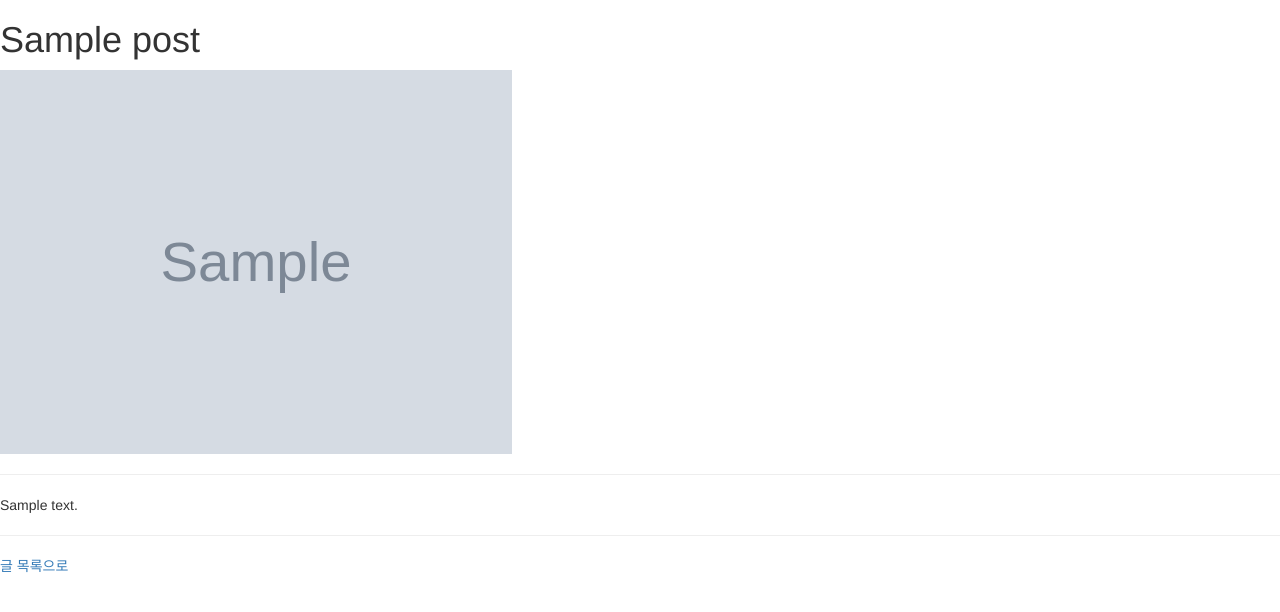
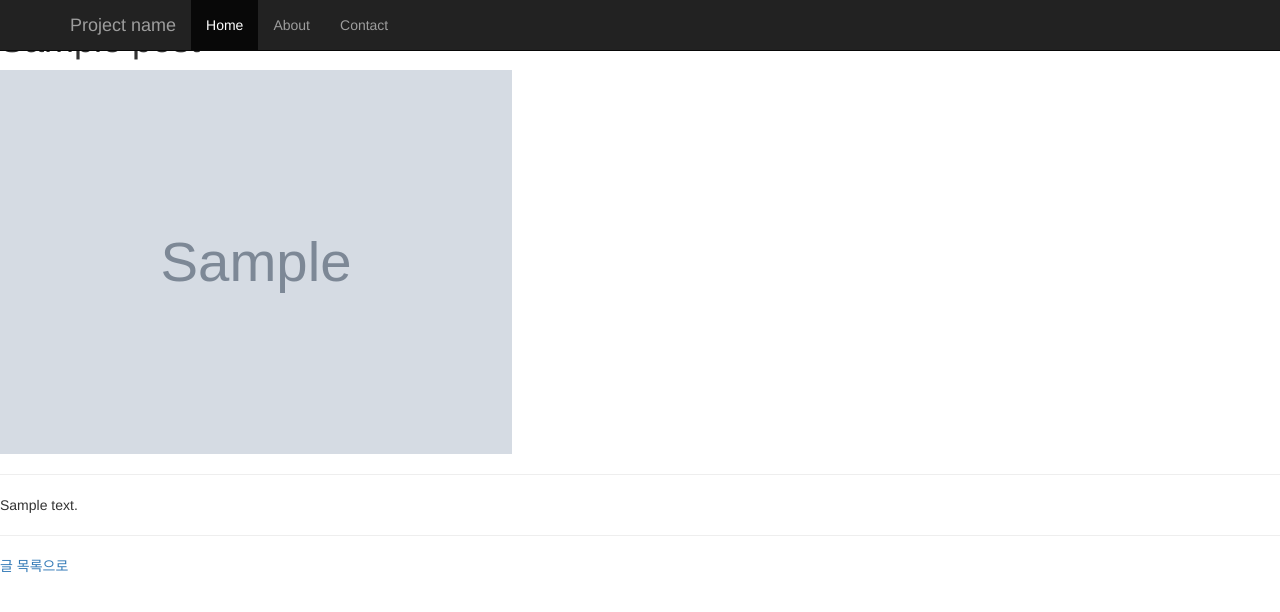
Before and after one commit to saintexupery/djangopractice, a Django app: page /blog/1/ in a window 1280 px wide. Shown: the top 612 px of the page. Run offline with Django 3.2, Linux system fonts and the light colour scheme; tables that the repository leaves empty hold one stand-in row (Sample ...); some libraries are stand-ins or nearby versions.

Commit message:
fb comment / nav bar

```diff
--- a/blog/templates/blog/base.html
+++ b/blog/templates/blog/base.html
@@ -12,7 +12,35 @@ body {
 </style>
 </head>
 <body>
+   <nav class="navbar navbar-inverse navbar-fixed-top">
+      <div class="container">
+        <div class="navbar-header">
+          <button type="button" class="navbar-toggle collapsed" data-toggle="collapse" data-target="#navbar" aria-expanded="false" aria-controls="navbar">
+            <span class="sr-only">Toggle navigation</span>
+            <span class="icon-bar"></span>
+            <span class="icon-bar"></span>
+            <span class="icon-bar"></span>
+          </button>
+          <a class="navbar-brand" href="#">Project name</a>
+        </div>
+        <div id="navbar" class="collapse navbar-collapse">
+          <ul class="nav navbar-nav">
+            <li class="active"><a href="#">Home</a></li>
+            <li><a href="#about">About</a></li>
+            <li><a href="#contact">Contact</a></li>
+          </ul>
+        </div><!--/.nav-collapse -->
+      </div>
+    </nav>
     {% block content %}
     {% endblock %}
 </body>
+<div id="fb-root"></div>
+<script>(function(d, s, id) {
+  var js, fjs = d.getElementsByTagName(s)[0];
+  if (d.getElementById(id)) return;
+  js = d.createElement(s); js.id = id;
+  js.src = "//connect.facebook.net/ko_KR/sdk.js#xfbml=1&version=v2.6&appId=1559430574382775";
+  fjs.parentNode.insertBefore(js, fjs);
+}(document, 'script', 'facebook-jssdk'));</script>
 </html>
--- a/blog/templates/blog/post_detail.html
+++ b/blog/templates/blog/post_detail.html
@@ -6,6 +6,9 @@
 <img src="{{ post.photo.url }}", height = 40%, width = 40% />
 <hr/>
 {{ post.content }}
+
+<div class="fb-comments" data-href="{{request.build_absolute_url}}" data-numposts="5"></div>
+
 <hr/>
 <a href="{% url "blog.views.post_list" %}"> 글 목록으로 </a>
 
```
